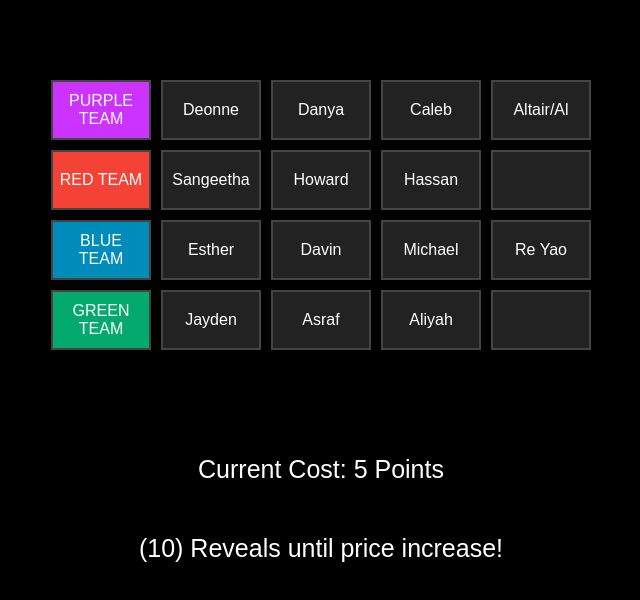
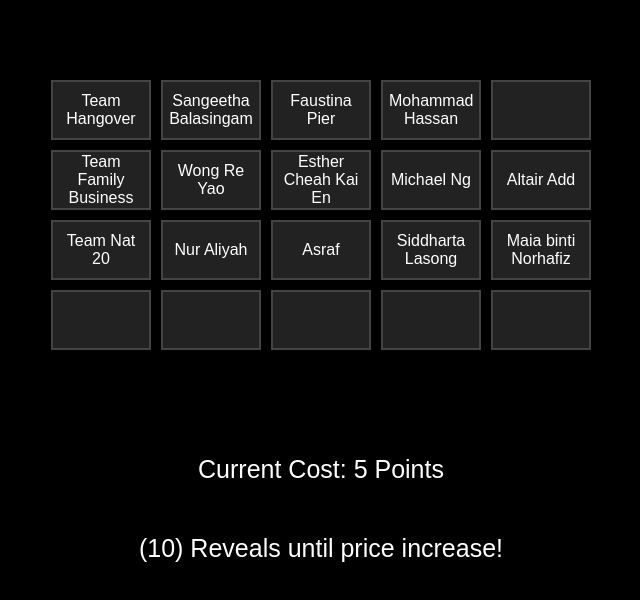
Before and after one commit to weefeez/nice-manor-4.0, a plain HTML site: page index.html in a window 1280 px wide. Shown: the whole page, without its empty margins (319-959 px from the left). Drawn offline with Linux system fonts and the light colour scheme.

Commit message:
Update index.html

```diff
--- a/index.html
+++ b/index.html
@@ -98,34 +98,34 @@
     // 4x5 array with hardcoded text1/text2 values
 	const buttonTexts = [
 		[
-		  {text1: "PURPLE TEAM", text2: "PURPLE TEAM"},
-		  {text1: "Deonne", text2: "Agent ew get away from me"},
-		  {text1: "Danya", text2: "Agent J*b Application"},
-		  {text1: "Caleb", text2: "Agent P"},
-		  {text1: "Altair/Al", text2: "Agent Teiknapiees"}
+		  {text1: "Team Hangover", text2: "Team Hangover"},
+		  {text1: "Sangeetha Balasingam", text2: "Agent Arsehoel"},
+		  {text1: "Faustina Pier", text2: ""},
+		  {text1: "Mohammad Hassan", text2: "Agent Tomfoolery"},
+		  {text1: "", text2: ""}
 		],
 
 		[
-			{text1: "RED TEAM", text2: "RED TEAM"},
-			{text1: "Sangeetha", text2: "Agent Bing Bong"},
-			{text1: "Howard", text2: "Agent Wazoo"},
-			{text1: "Hassan", text2: "Agent Bruno Styles"},
-			{text1: "", text2: ""}
+			{text1: "Team Family Business", text2: "Team Family Business"},
+			{text1: "Wong Re Yao", text2: "Agent Rat"},
+			{text1: "Esther Cheah Kai En", text2: "Agent Smith"},
+			{text1: "Michael Ng", text2: "Agent NYS"},
+			{text1: "Altair Add", text2: "Agent Meow Meow"}
 		],
 
 		[
-		    {text1: "BLUE TEAM", text2: "BLUE TEAM"},
-			{text1: "Esther", text2: "Agent Smith"},
-			{text1: "Davin", text2: "Agent Sneaky McLeaky"},
-			{text1: "Michael", text2: "Agent NYS"},
-			{text1: "Re Yao", text2: "Agent Wanderer"}
+		    {text1: "Team Nat 20", text2: "Team Nat 20"},
+			{text1: "Nur Aliyah", text2: "Agent IESLCA"},
+			{text1: "Asraf", text2: "Agent Lemang"},
+			{text1: "Siddharta Lasong", text2: "Agent King"},
+			{text1: "Maia binti Norhafiz", text2: "Agent Black Sapphire"}
 		],
 
       [
-		{text1: "GREEN TEAM", text2: "GREEN TEAM"},
-		{text1: "Jayden", text2: "Agent Den"},
-		{text1: "Asraf", text2: "Agent Tostada"},
-		{text1: "Aliyah", text2: "Agent Diknballs"},
+		{text1: "", text2: ""},
+		{text1: "", text2: ""},
+		{text1: "", text2: ""},
+		{text1: "", text2: ""},
 		{text1: "", text2: ""},
 	  ]
     ];
```
